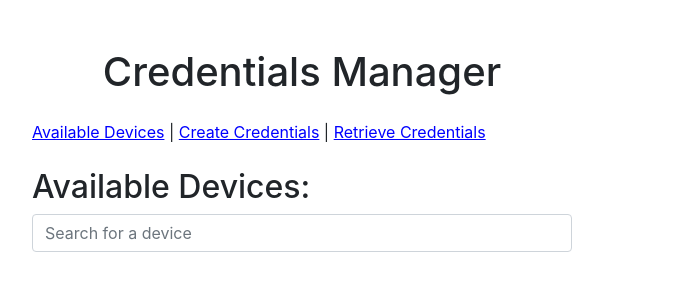
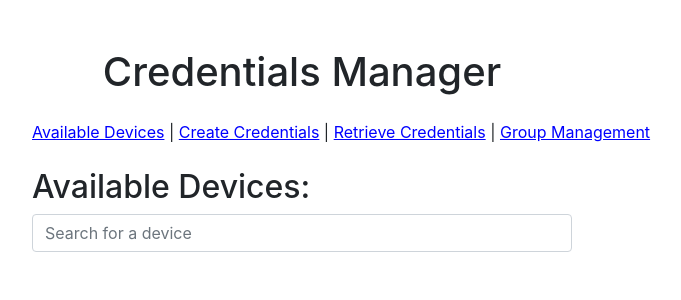
Before and after one commit to ramzcode/AirBackupX, a Flask app: page / in a window 1280 px wide. Shown: the top 300 px of the page, without its empty margins (338-1019 px from the left). Run offline with Flask 3, Linux system fonts and the light colour scheme; data that the repository does not hold is empty; some libraries are stand-ins or nearby versions.

Commit message:
UI and Group Mgmt framework

```diff
--- a/templates/index.html
+++ b/templates/index.html
@@ -14,20 +14,47 @@
             color: blue;
         }
     </style>
+    <style>
+         .submenu-item {
+             cursor: pointer;
+             text-decoration: underline;
+             color: blue;
+         }
+
+         #submenu-container {
+             white-space: nowrap;
+         }
+     </style>
+
     <!-- Include jQuery -->
     <script src="https://code.jquery.com/jquery-3.6.0.min.js"></script>
 </head>
 <body>
+    <!-- Flash Messages -->
+    {% with messages = get_flashed_messages() %}
+    {% if messages %}
+    <div class="alert alert-dismissible alert-danger">
+        <button type="button" class="close" data-dismiss="alert">&times;</button>
+        <ul>
+            {% for message in messages %}
+            <li>{{ message }}</li>
+            {% endfor %}
+        </ul>
+    </div>
+    {% endif %}
+    {% endwith %}
+
     <div class="container mt-5">
         <div class="row">
             <div class="col-md-6 offset-md-3">
                 <h1 class="text-center">Credentials Manager</h1>
 
                 <!-- Submenu -->
-                <div class="mt-4 mb-4">
+                <div class="mt-4 mb-4" id="submenu-container">
                     <span class="submenu-item" onclick="showDevices()">Available Devices</span> |
                     <span class="submenu-item" onclick="showCreateForm()">Create Credentials</span> |
-                    <span class="submenu-item" onclick="showRetrieveForm()">Retrieve Credentials</span>
+                    <span class="submenu-item" onclick="showRetrieveForm()">Retrieve Credentials</span> |
+		    <span class="submenu-item" onclick="showGroupManagement()">Group Management</span>
                 </div>
 
 		<!-- Available Devices -->
@@ -83,6 +110,33 @@
                 </script>
                 </div>
 
+		<!-- Group Management Section -->
+                <div id="group-management-section" style="display: none;">
+                    <h2>Group Management:</h2>
+
+                    <!-- Create Group Form -->
+                    <form method="POST" action="/create_group">
+                        <div class="form-group">
+                            <label for="group_name">Group Name:</label>
+                            <input type="text" class="form-control" id="group_name" name="group_name" required>
+                        </div>
+                        <button type="submit" class="btn btn-primary">Create Group</button>
+                    </form>
+
+                    <!-- Delete Group Form -->
+                    <form method="POST" action="/delete_group">
+                        <div class="form-group">
+                            <label for="delete_group">Select Group to Delete:</label>
+                            <select name="delete_group" class="form-control" id="delete-group">
+                                {% for group in groups %}
+                                    <option value="{{ group }}">{{ group }}</option>
+                                {% endfor %}
+                            </select>
+                        </div>
+                        <input type="submit" class="btn btn-danger" value="Delete Group">
+                    </form>
+                </div>
+
                 <!-- Create Credentials Form -->
                 <div id="create-form-section" style="display: none;">
                     <h2>Create Credentials:</h2>
@@ -96,6 +150,14 @@
 
         		<label for="password">Password:</label>
         		<input type="password" name="password" required><br><br>
+
+			<label for="group">Select Group:</label>
+                        <select name="group" class="form-control" required>
+                            <option value="" disabled selected>Select a group</option>
+                            {% for group in groups %}
+                                <option value="{{ group }}">{{ group }}</option>
+                            {% endfor %}
+                        </select><br><br>
 
         		<input type="submit" value="Create">
                     </form>
@@ -138,18 +200,28 @@
             document.getElementById('devices-section').style.display = 'block';
             document.getElementById('create-form-section').style.display = 'none';
             document.getElementById('retrieve-form-section').style.display = 'none';
+	    document.getElementById('group-management-section').style.display = 'none';
         }
 
         function showCreateForm() {
             document.getElementById('devices-section').style.display = 'none';
             document.getElementById('create-form-section').style.display = 'block';
             document.getElementById('retrieve-form-section').style.display = 'none';
+            document.getElementById('group-management-section').style.display = 'none';
         }
 
         function showRetrieveForm() {
             document.getElementById('devices-section').style.display = 'none';
             document.getElementById('create-form-section').style.display = 'none';
             document.getElementById('retrieve-form-section').style.display = 'block';
+	    document.getElementById('group-management-section').style.display = 'none';
+        }
+
+        function showGroupManagement() {
+            document.getElementById('devices-section').style.display = 'none';
+            document.getElementById('create-form-section').style.display = 'none';
+            document.getElementById('retrieve-form-section').style.display = 'none';
+            document.getElementById('group-management-section').style.display = 'block';
         }
     </script>
 </body>
--- a/webappLatest.py
+++ b/webappLatest.py
@@ -41,6 +41,19 @@ cursor.execute('''
         encrypted_password BLOB
     )
 ''')
+
+cursor.execute('''
+    CREATE TABLE IF NOT EXISTS groups (
+        id INT AUTO_INCREMENT PRIMARY KEY,
+        name VARCHAR(255) UNIQUE
+    )
+''')
+
+#cursor.execute('''
+#    ALTER TABLE passwords
+#    ADD COLUMN group_name VARCHAR(255)
+#''')
+
 conn.commit()
 
 # Function to encrypt a password
@@ -63,17 +76,28 @@ def list_devices():
     devices = [result[0] for result in results]
     return devices
 
+# Function to list available groups
+def list_groups():
+    cursor.execute('SELECT name FROM groups')
+    results = cursor.fetchall()
+    groups = [result[0] for result in results]
+    return groups
+
+
 # Define routes and views
 @app.route('/')
 def index():
     devices = list_devices()
-    return render_template('index.html', devices=devices)
+    groups = list_groups()
+    return render_template('index.html', devices=devices, groups=groups)
+
 @app.route('/create', methods=['POST'])
 def create():
     if request.method == 'POST':
         username = request.form['username']
         device = request.form['device']
         password = request.form['password']
+        selected_group = request.form['group']
 
         # Check if any form field is empty
         if not username or not device or not password:
@@ -87,10 +111,10 @@ def create():
             else:
                 encrypted_password = encrypt_password(password)
                 try:
-                    cursor.execute('INSERT INTO passwords (username, device, encrypted_password) VALUES (%s, %s, %s)',
-                                   (username, device, encrypted_password))
+                    cursor.execute('INSERT INTO passwords (username, device, encrypted_password, group_name) VALUES (%s, %s, %s, %s)',
+                                   (username, device, encrypted_password, selected_group))
                     conn.commit()
-                    flash("Credentials saved successfully!", 'success')
+                    flash("Device created successfully!", 'success')
                 except mysql.connector.IntegrityError as e:
                     if e.errno == 1062:
                         flash(f"Device '{device}' already exists. Please choose a different device name.", 'error')
@@ -162,6 +186,78 @@ def delete(device):
 
     return redirect(url_for('index'))
 
+@app.route('/create_group', methods=['POST'])
+def create_group():
+    if request.method == 'POST':
+        group_name = request.form['group_name']
+        if group_name:
+            try:
+                # Check if the group already exists
+                cursor.execute('SELECT id FROM groups WHERE name = %s', (group_name,))
+                existing_group = cursor.fetchone()
+                if existing_group:
+                    flash(f"Group '{group_name}' already exists. Please choose a different group name.", 'error')
+                else:
+                    cursor.execute('INSERT INTO groups (name) VALUES (%s)', (group_name,))
+                    conn.commit()
+                    flash(f"Group '{group_name}' created successfully!", 'success')
+            except Exception as e:
+                flash(f"An error occurred: {e}", 'error')
+        else:
+            flash("Please enter a group name.", 'error')
+
+    return redirect(url_for('index'))
+
+  #      group_name = request.form['group_name']
+  #      if group_name:
+  #          try:
+  #              cursor.execute('INSERT INTO groups (name) VALUES (%s)', (group_name,))
+  #              conn.commit()
+  #              flash(f"Group '{group_name}' created successfully!", 'success')
+  #          except mysql.connector.IntegrityError as e:
+  #              if e.errno == 1062:
+  #                  flash(f"Group '{group_name}' already exists. Please choose a different group name.", 'error')
+  #              else:
+  #                  flash(f"An error occurred: {e}", 'error')
+  #      else:
+  #          flash("Please enter a group name.", 'error')
+  #  return redirect(url_for('index'))
+
+@app.route('/delete_group', methods=['GET', 'POST'])
+def delete_group():
+    groups = list_groups()
+
+    if request.method == 'POST':
+        # Handle group deletion here
+        group_to_delete = request.form.get('delete_group')
+        if group_to_delete:
+            # Add code to delete the selected group from the database
+            try:
+                cursor.execute('DELETE FROM groups WHERE name = %s', (group_to_delete,))
+                conn.commit()
+                flash(f"Group '{group_to_delete}' deleted successfully!", 'success')
+            except Exception as e:
+                flash(f"An error occurred: {e}", 'error')
+        else:
+            flash("Please select a group to delete.", 'error')
+
+    return redirect(url_for('index'))
+
+@app.route('/update_device_group/<device>', methods=['POST'])
+def update_device_group(device):
+    if request.method == 'POST':
+        group_id = request.form['group_id']
+        if group_id:
+            try:
+                cursor.execute('UPDATE devices SET group_id = %s WHERE name = %s', (group_id, device))
+                conn.commit()
+                flash(f"Group updated successfully for device '{device}'!", 'success')
+            except Exception as e:
+                flash(f"An error occurred: {e}", 'error')
+        else:
+            flash("Please select a group.", 'error')
+    return redirect(url_for('index'))
+
 
 if __name__ == '__main__':
     #app.run(debug=True)
```
